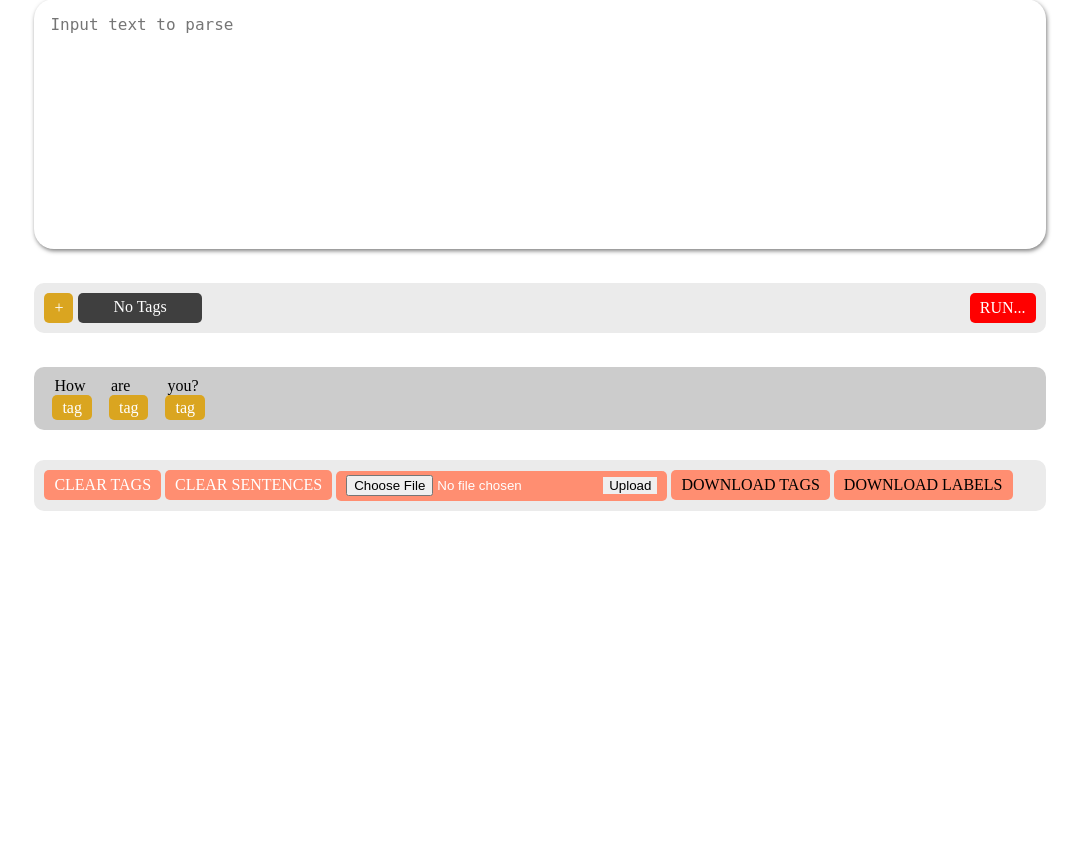
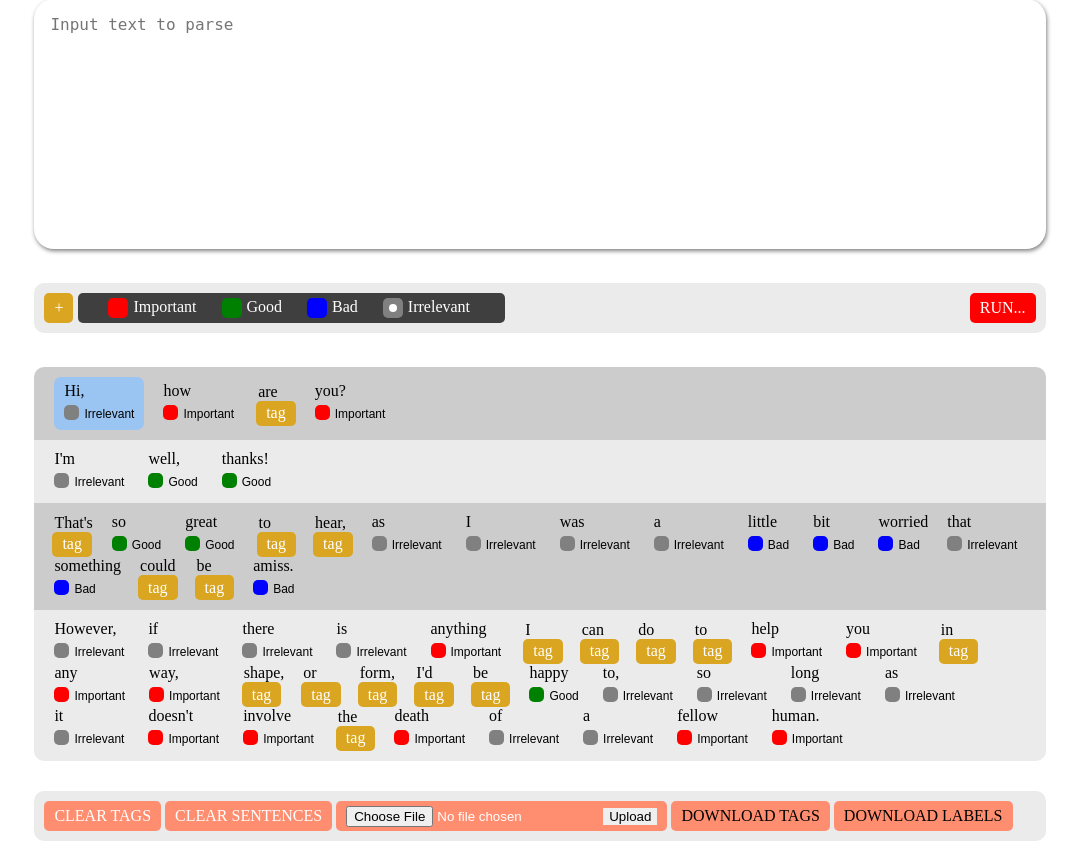
Before and after one commit to RyanTonerCode/Data-Annotation-Tool-With-Active-Learning, a Flask app: template application/templates/index.html in a window 1280 px wide. Shown: the part 149-998 px from the top of the page, without its empty margins (100-1181 px from the left). Before the commit the page ends 660 px from the top, so only its background shows below. Run offline with Flask 2, Linux system fonts and the light colour scheme; the template is opened without the code that fills it, so the values that code supplies are empty; some web fonts are replaced.

Commit message:
Keyboard Navigation

```diff
--- a/application/data/sentence_data.json
+++ b/application/data/sentence_data.json
@@ -1 +1 @@
-{"sentences": ["How are you?"], "sentence_tags": [[0, 0, 0]]}
+{"sentences": ["Hi, how are you?", "I'm well, thanks!", "That's so great to hear, as I was a little bit worried that something could be amiss.", "However, if there is anything I can do to help you in any way, shape, or form, I'd be happy to, so long as it doesn't involve the death of a fellow human."], "sentence_tags": [[5, 2, 0, 2], [5, 3, 3], [0, 3, 3, 0, 0, 5, 5, 5, 5, 4, 4, 4, 5, 4, 0, 0, 4], [5, 5, 5, 5, 2, 0, 0, 0, 0, 2, 2, 0, 2, 2, 0, 0, 0, 0, 0, 3, 5, 5, 5, 5, 5, 2, 2, 0, 2, 5, 5, 2, 2]]}
--- a/application/data/tag_data.json
+++ b/application/data/tag_data.json
@@ -1 +1 @@
-{"index": 0, "tags": {}}
+{"index": 5, "tags": {"2": {"name": "Important", "color": "red"}, "3": {"name": "Good", "color": "green"}, "4": {"name": "Bad", "color": "blue"}, "5": {"name": "Irrelevant", "color": "gray"}}}
--- a/application/routes/index.py
+++ b/application/routes/index.py
@@ -79,7 +79,7 @@ def home():
 
 
 
-        def create_sentence_html(sentence_data):
+        def create_sentence_html(sentence_data, selected_sentece = 0, selected_word = 0):
             sentences_html = ""
             if sentence_data != {}:
 
@@ -100,7 +100,12 @@ def home():
                             word_tag_color = tag_data["tags"][str(word_tag_index)]["color"]
                             tag_html = "<div class='sentence-tag tag'><div class='tag-color " + word_tag_color + "'></div><div class='tag-name'>" + word_tag_name + "</div><div class='delete'>X</div></div>"
 
-                        sentences_html += "<div class='word' data-index='" + str(word_index) + "'> <div class='word-text'>" + word + "</div> " + tag_html + " </div> "
+                        word_class = "word" #the standard word should have a class as just 'word'
+
+                        if sentence_index == selected_sentece and word_index == selected_word: #always load the page with the first word of the first sentence selected, unless the vars are passed in
+                            word_class += " selected"
+
+                        sentences_html += "<div class='" + word_class + "' data-index='" + str(word_index) + "'> <div class='word-text'>" + word + "</div> " + tag_html + " </div> "
 
                     sentences_html += "</div>"
 
@@ -202,7 +207,7 @@ def home():
             with open(jsonFile, 'w') as outfile:
                 json.dump(sentence_data, outfile)
 
-            return create_sentence_html(sentence_data)
+            return create_sentence_html(sentence_data, sentence_index, word_index)
 
 
 
@@ -220,6 +225,14 @@ def home():
 
 
     return render_template("index.html")
+
+
+
+
+
+
+
+
 
 UPLOAD_FOLDER = "C:/Users/Kyler/Desktop/Senior-Design-Prototype-1-main/application/upload_folder"
 app.config['UPLOAD_FOLDER']=UPLOAD_FOLDER
--- a/application/static/script.js
+++ b/application/static/script.js
@@ -118,6 +118,96 @@ $(document).ready(function(){
     });
 
 
+    var selected_sentence = 0;
+    var selected_word = 0;
+
+    $(document).keydown(function(e)
+    {
+        var number_of_sentences = document.getElementsByClassName("sentence-area").length;
+        var words_in_sentence = document.getElementsByClassName("sentence-area")[selected_sentence].children.length;
+        console.log(e.key);
+
+        if (e.key == "ArrowRight")
+        {
+            if (selected_word < words_in_sentence - 1) //if there is at least one more word to right
+            {
+                document.getElementsByClassName("sentence-area")[selected_sentence].children[selected_word].classList.remove("selected")
+                selected_word++;
+                document.getElementsByClassName("sentence-area")[selected_sentence].children[selected_word].classList.add("selected")
+            }
+            else if (selected_sentence < number_of_sentences - 1) //if there is at least one more sentence to below, at end of line go to next sentence
+            {
+                document.getElementsByClassName("sentence-area")[selected_sentence].children[selected_word].classList.remove("selected")
+                selected_sentence++;
+                selected_word = 0; //go to first word in next sentence below
+                document.getElementsByClassName("sentence-area")[selected_sentence].children[selected_word].classList.add("selected")
+            }
+        }
+        else if (e.key == "ArrowLeft")
+        {
+            if (selected_word > 0) //if there is at least one more word to left
+            {
+                document.getElementsByClassName("sentence-area")[selected_sentence].children[selected_word].classList.remove("selected")
+                selected_word--;
+                document.getElementsByClassName("sentence-area")[selected_sentence].children[selected_word].classList.add("selected")
+            }
+            else if (selected_sentence > 0) //if there is at least one more sentence to above, at beginning of line go to previous sentence's end
+            {
+                document.getElementsByClassName("sentence-area")[selected_sentence].children[selected_word].classList.remove("selected")
+                selected_sentence--;
+                words_in_sentence = document.getElementsByClassName("sentence-area")[selected_sentence].children.length; //get wordcount of sentence above
+                selected_word = words_in_sentence - 1; //go to end of that sentence above
+                document.getElementsByClassName("sentence-area")[selected_sentence].children[selected_word].classList.add("selected")
+            }
+        }
+        else if (e.key == "ArrowUp")
+        {
+            if (selected_sentence > 0) //if there is at least one more sentence to above
+            {
+                document.getElementsByClassName("sentence-area")[selected_sentence].children[selected_word].classList.remove("selected")
+                selected_sentence--;
+                words_in_sentence = document.getElementsByClassName("sentence-area")[selected_sentence].children.length; //get wordcount of sentence above
+                words_in_sentence >= selected_word ? selected_word = selected_word : selected_word = words_in_sentence - 1; //move straight up if possible, otherwise go to end
+                document.getElementsByClassName("sentence-area")[selected_sentence].children[selected_word].classList.add("selected")
+            }
+        }
+        else if (e.key == "ArrowDown")
+        {
+            if (selected_sentence < number_of_sentences - 1) //if there is at least one more sentence to below
+            {
+                document.getElementsByClassName("sentence-area")[selected_sentence].children[selected_word].classList.remove("selected")
+                selected_sentence++;
+                words_in_sentence = document.getElementsByClassName("sentence-area")[selected_sentence].children.length; //get wordcount of sentence below
+                words_in_sentence >= selected_word ? selected_word = selected_word : selected_word = words_in_sentence - 1; //move straight down if possible, otherwise go to end
+                document.getElementsByClassName("sentence-area")[selected_sentence].children[selected_word].classList.add("selected")
+            }
+        }
+        else if (e.key in ["1","2","3","4","5","6","7","8","9"])
+        {
+            var sentence_index = selected_sentence;
+            var word_index = selected_word;
+            var tag_index = parseInt(e.key) - 1; //in what place on the tag bar is the tag we want? nothing to do with its unique ID number
+            var number_of_tags = document.getElementsByClassName("tag-container").length;
+
+            if (tag_index <= number_of_tags - 1) //if we are within the number of tags
+            {
+                var tag_id = document.getElementsByClassName("tag-container")[tag_index].children[1].children[1].dataset.index;
+                console.log(tag_id);
+
+                var tag_word = [sentence_index, word_index, tag_id];
+                ajax("/", JSON.stringify({tag_word}), update_sentences);
+            }
+        }
+        else if (e.key == "x")
+        {
+            var sentence_index = selected_sentence;
+            var word_index = selected_word;
+
+            var tag_word = [sentence_index, word_index, -1];
+            ajax("/", JSON.stringify({tag_word}), update_sentences);
+        }
+
+    });
 
 
 
--- a/application/static/styles.css
+++ b/application/static/styles.css
@@ -512,6 +512,13 @@ div.top
     margin-right: 15px;
     /* margin-top: 10px; */
 }
+.sentence-area .word.selected
+{
+    background-color: rgb(154, 197, 243);
+    padding: 5px;
+    padding-left: 10px;
+    border-radius: 7px;
+}
 .sentence-area .word-text
 {
     display: contents;
```
Also changed, not shown: application/templates/index.html (+5 -4 lines), 4 other files.
